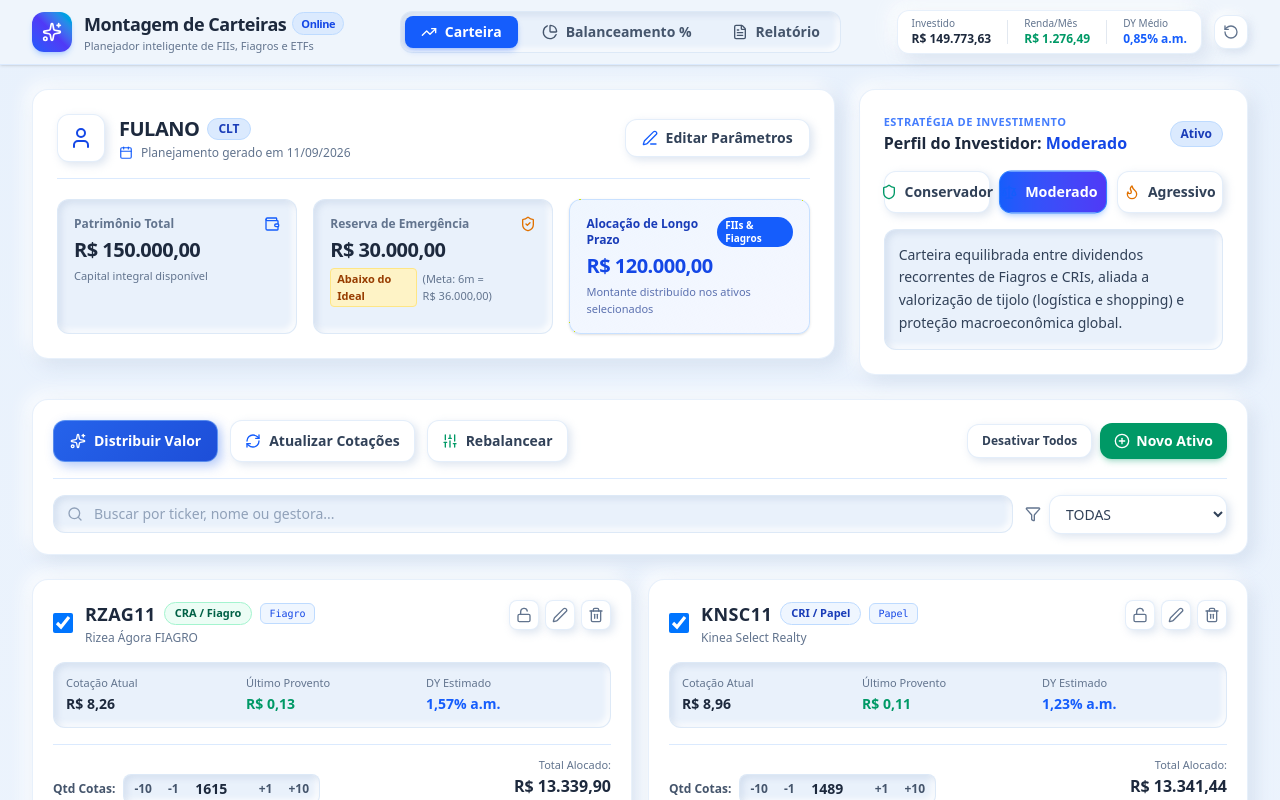
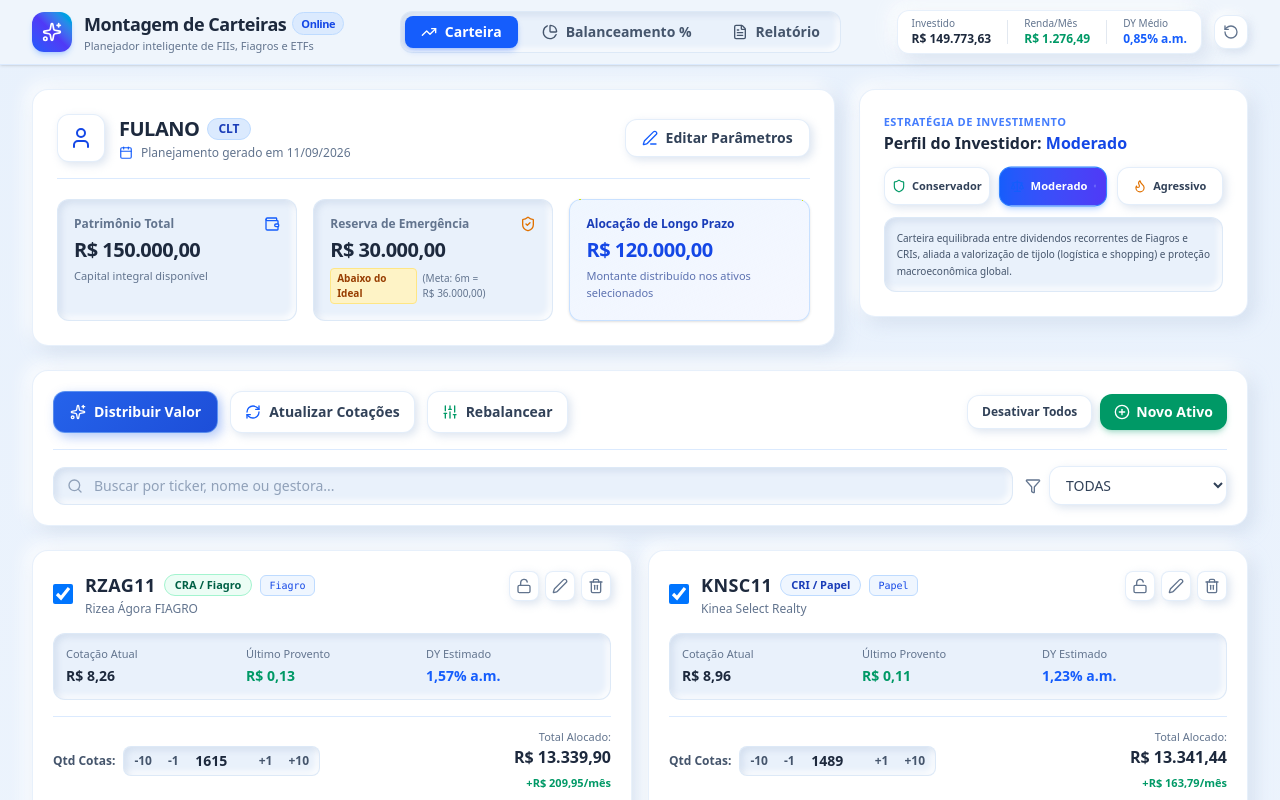
Before and after one commit to francescotorres/montagem-de-carteira, a React (Vite) app in the folder web/: page / in a window 1280 px wide. Shown: the top 800 px of the page. Built offline with nearby package versions, Linux system fonts and the light colour scheme.

Commit message:
style: remove FIIs & Fiagros tag, set reserve text to 10px, remove Ativo badge and adjust profile font sizes

```diff
--- a/web/src/components/ClientConfigCard.tsx
+++ b/web/src/components/ClientConfigCard.tsx
@@ -73,7 +73,7 @@ export const ClientConfigCard: React.FC<ClientConfigCardProps> = ({ config, onEd
           </div>
           <div className="flex items-center gap-1.5 mt-1">
             <span
-              className={`text-[11px] px-1.5 py-0.5 rounded font-semibold ${
+              className={`text-[10px] px-1.5 py-0.5 rounded font-semibold ${
                 isReserveSufficient
                   ? 'bg-emerald-100 text-emerald-800 border border-emerald-200'
                   : 'bg-amber-100 text-amber-800 border border-amber-200'
@@ -81,7 +81,7 @@ export const ClientConfigCard: React.FC<ClientConfigCardProps> = ({ config, onEd
             >
               {isReserveSufficient ? 'Adequada' : 'Abaixo do Ideal'}
             </span>
-            <span className="text-[11px] text-slate-500">
+            <span className="text-[10px] text-slate-500">
               (Meta: {idealMonths}m = {formatCurrency(idealReserve)})
             </span>
           </div>
@@ -91,9 +91,6 @@ export const ClientConfigCard: React.FC<ClientConfigCardProps> = ({ config, onEd
         <div className="bg-gradient-to-br from-blue-50 to-indigo-50/60 rounded-xl p-4 border border-blue-200/80 shadow-sm">
           <div className="flex items-center justify-between text-blue-800 text-xs mb-1">
             <span className="font-bold">Alocação de Longo Prazo</span>
-            <span className="text-[10px] px-2 py-0.5 rounded-full bg-blue-600 text-white font-semibold">
-              FIIs & Fiagros
-            </span>
           </div>
           <div className="text-xl font-extrabold text-blue-700 tracking-tight">
             {formatCurrency(longTermValue)}
--- a/web/src/components/ProfileSelector.tsx
+++ b/web/src/components/ProfileSelector.tsx
@@ -17,11 +17,11 @@ export const ProfileSelector: React.FC<ProfileSelectorProps> = ({
   const getProfileIcon = (p: InvestorProfile) => {
     switch (p) {
       case 'CONSERVADOR':
-        return <Shield className="w-4 h-4 text-emerald-600" />;
+        return <Shield className="w-3.5 h-3.5 text-emerald-600" />;
       case 'MODERADO':
-        return <Scale className="w-4 h-4 text-blue-600" />;
+        return <Scale className="w-3.5 h-3.5 text-blue-600" />;
       case 'AGRESSIVO':
-        return <Flame className="w-4 h-4 text-amber-600" />;
+        return <Flame className="w-3.5 h-3.5 text-amber-600" />;
     }
   };
 
@@ -29,24 +29,18 @@ export const ProfileSelector: React.FC<ProfileSelectorProps> = ({
 
   return (
     <div className="neo-card rounded-2xl p-5 sm:p-6 transition-all">
-      {/* Linha 1: Título e Identificação do Bloco */}
-      <div className="flex items-center justify-between gap-3 mb-4">
-        <div>
-          <span className="text-[11px] uppercase font-bold tracking-wider text-blue-600/80 block">
-            Estratégia de Investimento
-          </span>
-          <h3 className="text-base font-bold text-slate-800">
-            Perfil do Investidor: <span className="text-blue-700">{activeRule.title}</span>
-          </h3>
-        </div>
-
-        <span className="text-xs px-2.5 py-1 rounded-full font-semibold bg-blue-100 text-blue-800 border border-blue-200">
-          Ativo
+      {/* Linha 1: Título do Bloco (sem a palavra Ativo) */}
+      <div className="mb-3">
+        <span className="text-[11px] uppercase font-bold tracking-wider text-blue-600/80 block">
+          Estratégia de Investimento
         </span>
+        <h3 className="text-base font-bold text-slate-800">
+          Perfil do Investidor: <span className="text-blue-700">{activeRule.title}</span>
+        </h3>
       </div>
 
-      {/* Linha 2: Os Botões (Conservador, Moderado, Agressivo) na linha abaixo */}
-      <div className="grid grid-cols-1 sm:grid-cols-3 gap-2.5 mb-4">
+      {/* Linha 2: Os Botões com fonte tamanho 11px */}
+      <div className="grid grid-cols-1 sm:grid-cols-3 gap-2.5 mb-3">
         {profiles.map((p) => {
           const isSelected = currentProfile === p;
           return (
@@ -54,22 +48,22 @@ export const ProfileSelector: React.FC<ProfileSelectorProps> = ({
               key={p}
               type="button"
               onClick={() => onSelectProfile(p)}
-              className={`flex items-center justify-center gap-2 px-3 py-2.5 rounded-xl text-xs sm:text-sm font-semibold transition-all ${
+              className={`flex items-center justify-center gap-1.5 px-2.5 py-2.5 rounded-xl text-[11px] font-bold transition-all ${
                 isSelected
                   ? 'bg-gradient-to-r from-blue-600 to-indigo-600 text-white shadow-md shadow-blue-500/25 border border-blue-500 scale-[1.02]'
                   : 'neo-button text-slate-700 hover:text-blue-600 hover:bg-blue-50/50'
               }`}
             >
               <span className={isSelected ? 'text-white' : ''}>{getProfileIcon(p)}</span>
-              <span>{PROFILE_RULES[p].title}</span>
-              {isSelected && <CheckCircle2 className="w-3.5 h-3.5 text-blue-200 ml-auto" />}
+              <span className="text-[11px]">{PROFILE_RULES[p].title}</span>
+              {isSelected && <CheckCircle2 className="w-3 h-3 text-blue-200 ml-auto" />}
             </button>
           );
         })}
       </div>
 
-      {/* Linha 3: Tese Descritiva do Perfil */}
-      <div className="neo-inset p-3.5 rounded-xl text-xs sm:text-sm text-slate-700 leading-relaxed border border-blue-100">
+      {/* Linha 3: Explicação do Perfil com fonte tamanho 10px */}
+      <div className="neo-inset p-3 rounded-xl text-[10px] text-slate-600 leading-relaxed border border-blue-100">
         {activeRule.description}
       </div>
     </div>
```
